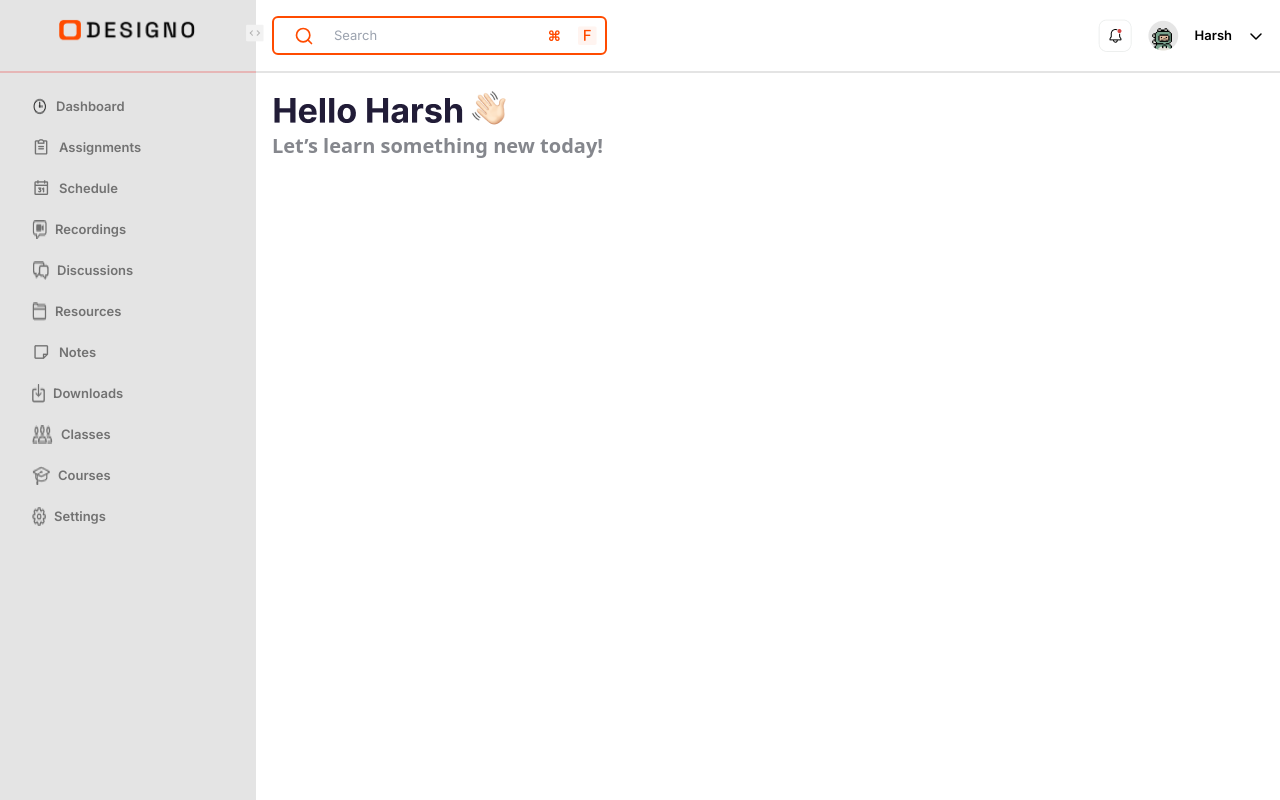
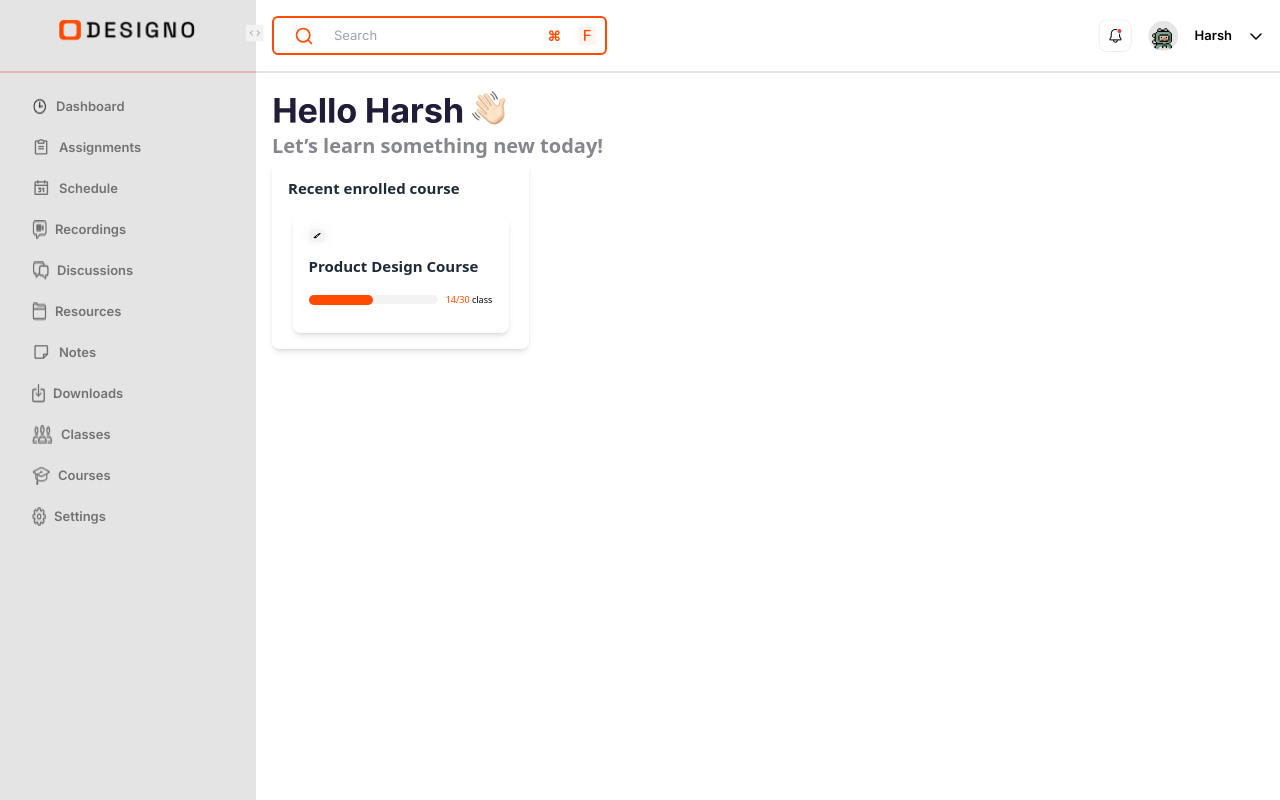
Before and after one commit to yeasinarafat51/lms-dasboard, a React (Vite) app: page /dashboard in a window 1280 px wide. Built offline with nearby package versions, Linux system fonts and the light colour scheme.

Commit message:
enrolled

```diff
--- a/src/components/Enrolled.jsx
+++ b/src/components/Enrolled.jsx
@@ -1,10 +1,31 @@
-
+import colum from '../imgs/Frame 1000001916.png'
 
 const Enrolled = () => {
   return (
-    <div>
+    <div className="w-[257px] h-[188px] bg-white rounded-lg shadow-md overflow-hidden">
+    {/* Image Section */}
 
-    </div>
+
+    {/* Content Section */}
+    <h2 className="text-[15px] m-4 font-inter font-semibold text-gray-800">Recent enrolled course</h2>
+    <div className="w-[216px] h-[117px] m-auto bg-white rounded-lg shadow-md overflow-hidden">
+    {/* Image Section */}
+   <img className='w-[48px] h-[39px]' src={colum} alt="" />
+   <h2 className="text-[15px] font-inter mx-2 px-2 font-semibold text-gray-800">Product Design Course</h2>
+ <div className='flex justify-center items-center gap-2 py-4'>
+ <div className='bg-[#1C1D1D0D] w-[129px] h-[9px] rounded-full'>
+  <div
+                    className="bg-[#FF4B00] h-2.5 rounded-full
+                    transform transition-transform duration-300 hover:scale-105 w-6/12"
+                  ></div>
+  </div>
+  <p className='font-inter text-[9px]'> <span className='text-[#FF4B00] text-[9px]'>14/30</span> class</p>
+ </div>
+
+    {/* Content Section */}
+
+  </div>
+  </div>
   )
 }
 
--- /dev/null
+++ b/src/components/Resources.jsx
@@ -0,0 +1,11 @@
+
+
+const Resources = () => {
+  return (
+    <div>
+
+    </div>
+  )
+}
+
+export default Resources
--- a/src/pages/Dashboard.jsx
+++ b/src/pages/Dashboard.jsx
@@ -1,4 +1,6 @@
 
+import Enrolled from '../components/Enrolled';
+import Resources from '../components/Resources';
 import harsh from '../imgs/Frame 44.png'
 const Dashboard = () => (
   <div>
@@ -6,6 +8,8 @@ const Dashboard = () => (
     <img src={harsh} alt="" />
     <p className='text-[#85878D] font-inter text-[20px] font-semibold'>Let’s learn something new today!</p>
 
+   <Enrolled/>
+   <Resources/>
   </div>
 );
 
```
